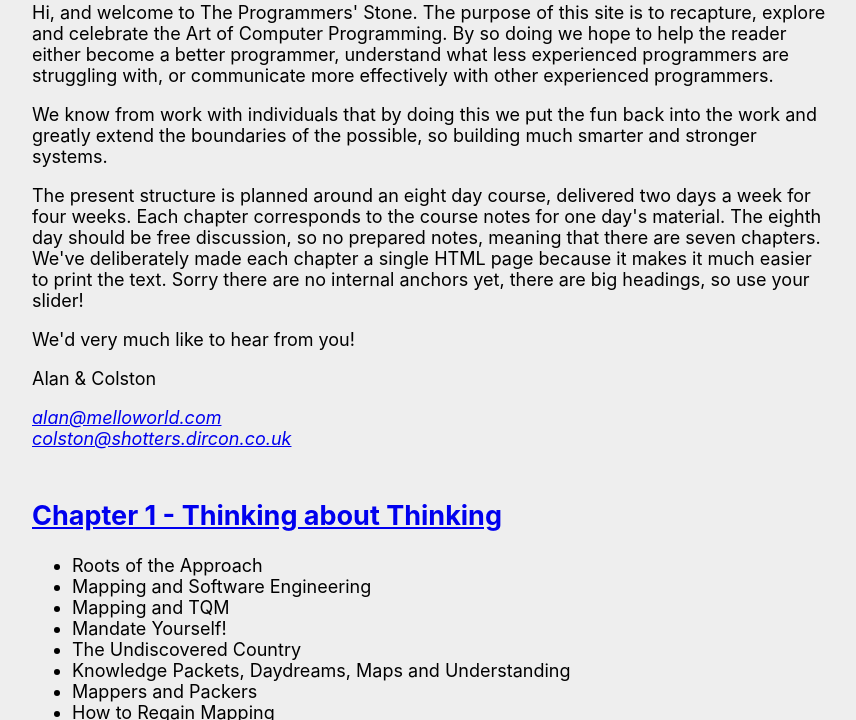
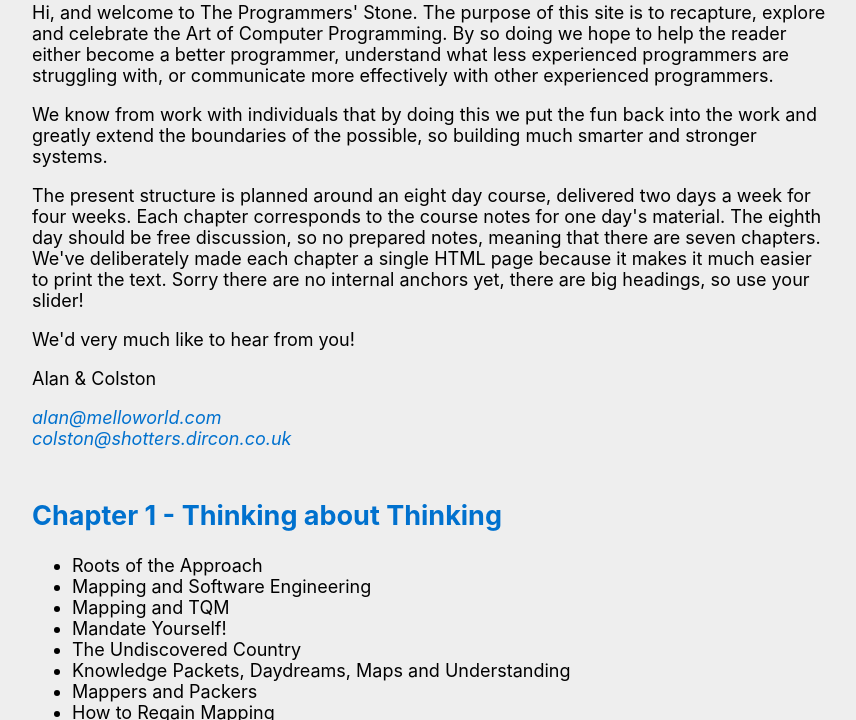
Before and after one commit to cristicismas/beautiful-programmers-stone, a plain HTML site: page index.html in a window 1280 px wide. Shown: the part 76-796 px from the top of the page, without its empty margins (208-1064 px from the left). Drawn offline with Linux system fonts and the light colour scheme.

Commit message:
Style anchor tags

```diff
--- a/style.css
+++ b/style.css
@@ -36,3 +36,12 @@ blockquote {
   padding: 10px;
   margin-left: 0;
 }
+
+a {
+  text-decoration: none;
+  color: #0071ce;
+}
+
+a:visited {
+  color: #0041ce;
+}
```
